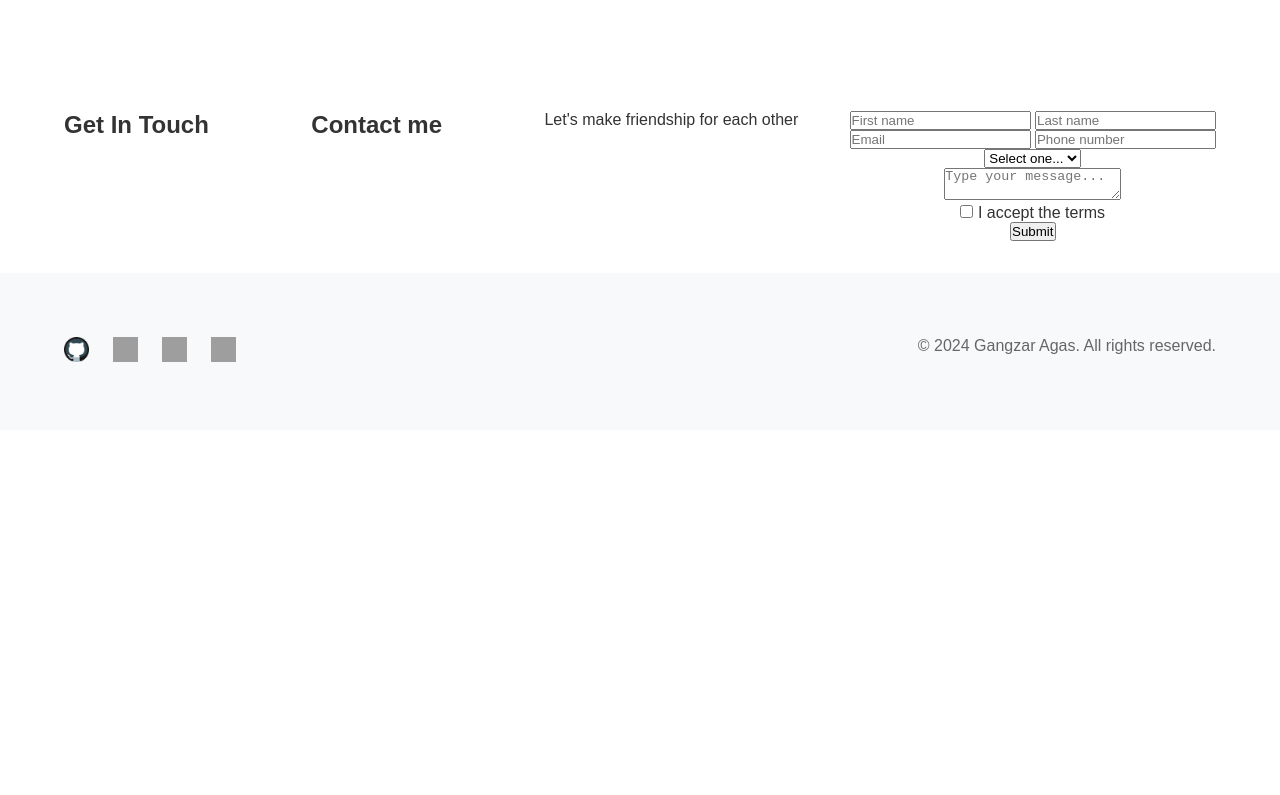
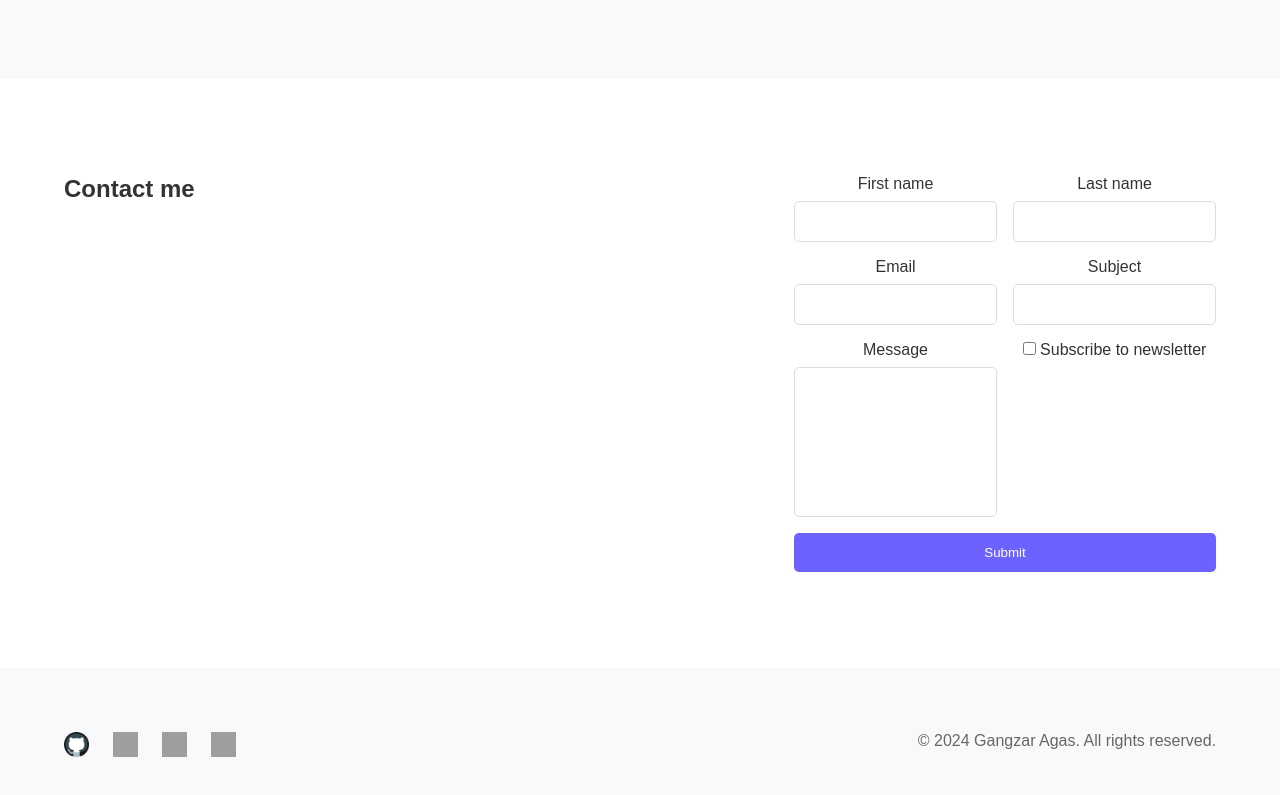
Before and after one commit to agasulaeman/personal-website, a plain HTML site: page index.html in a window 1280 px wide. Shown: the part 2150-2945 px from the top of the page. Before the commit the page ends 2580 px from the top, so only its background shows below. Drawn offline with Linux system fonts and the light colour scheme; grey boxes are pictures that could not be loaded.

Commit message:
[feature][dev][personal-website] rename in css

```diff
--- a/index.html
+++ b/index.html
@@ -21,7 +21,7 @@
             <a href="/contact/index.html">
                 <button class="contact-button">Contact Me</button></a>
         </div>
-    </header>
+
     <section class="hero" id="home">
         <div class="container">
             <div class="hero-content">
@@ -131,37 +131,35 @@
             </div>
         </div>
     </section> -->
-
-    <section class="contacts">
+</header>
+    <section class="contact" id="contact">
         <div class="container">
-        <h2>Get In Touch</h2>
-        <br>
-        <h1>Contact me</h1>
-        <br>
-        <p>Let's make friendship for each other</p>
+            <h2>Contact me</h2>
             <form>
                 <div class="form-group">
-                <input type="text" id="first-name" name="first-name" placeholder="First name">
-                <input type="text" id="last-name" name="last-name" placeholder="Last name">
+                    <label for="name">First name</label>
+                    <input type="text" id="name" name="name">
                 </div>
                 <div class="form-group">
-                <input type="email" id="email" name="email" placeholder="Email">
-                <input type="tel" id="phone" name="phone" placeholder="Phone number">
+                    <label for="last-name">Last name</label>
+                    <input type="text" id="last-name" name="last-name">
                 </div>
                 <div class="form-group">
-                <select id="topic" name="topic">
-                    <option value="">Select one...</option>
-                    <option value="general">General</option>
-                    <option value="support">Support</option>
-                    <option value="feedback">Feedback</option>
-                </select>
+                    <label for="email">Email</label>
+                    <input type="email" id="email" name="email">
                 </div>
                 <div class="form-group">
-                <textarea id="message" name="message" placeholder="Type your message..."></textarea>
+                    <label for="subject">Subject</label>
+                    <input type="text" id="subject" name="subject">
                 </div>
                 <div class="form-group">
-                <input type="checkbox" id="terms" name="terms">
-                <label for="terms">I accept the terms</label>
+                    <label for="message">Message</label>
+                    <textarea id="message" name="message"></textarea>
+                </div>
+                <div class="form-group">
+                    <label>
+                        <input type="checkbox" name="newsletter"> Subscribe to newsletter
+                    </label>
                 </div>
                 <button type="submit">Submit</button>
             </form>
--- a/style.css
+++ b/style.css
@@ -210,28 +210,7 @@ header .contact-button :hover {
     border-radius: 5px;
     text-align: center;
 }
-.container-contacts {
-    background-color: #f0f0f0;
-    margin-top: 0;
-    color: #0e0101;
-    font-size: 18px;
-    text-align: center;
-    background-color: #fff;
-    padding: 30px;
-    border-radius: 10px;
-    box-shadow: 0 0 10px rgba(0, 0, 0, 0.1);
 
-}
-.contacts h1 {
-    margin-bottom: 10px;
-    font-size: 24px;
-    text-align: center;
-}
-.contacts h1 {
-    margin-bottom: 10px;
-    font-size: 24px;
-    text-align: center;
-}
 .contact form {
     display: grid;
     grid-template-columns: 1fr 1fr;
@@ -258,6 +237,17 @@ header .contact-button :hover {
     margin-bottom: 0.5rem;
 }
 
+.contact form button {
+    grid-column: 1 / -1;
+    padding: 0.75rem;
+    background-color: #6c63ff;
+    color: #fff;
+    border: none;
+    border-radius: 5px;
+    cursor: pointer;
+
+}
+
 footer {
     background-color: #f8f9fa;
     padding: 2rem 0;
```
Lines whose indentation alone changed are shown as unchanged.
